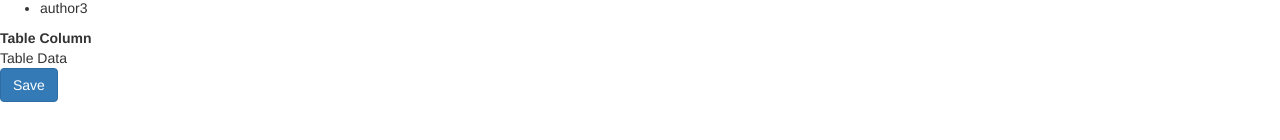
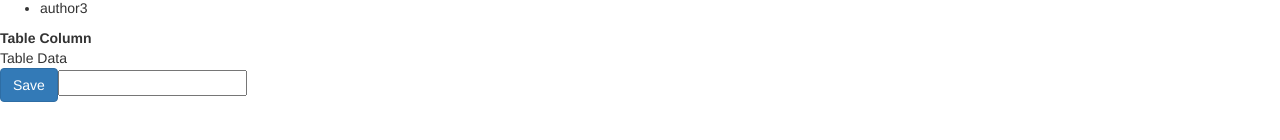
Before and after one commit to lbuthman/typescript-basics, an Angular app in the folder course-example/: page / in a window 1280 px wide. Shown: the part 448-588 px from the top of the page. Built offline with nearby package versions, Linux system fonts and the light colour scheme.

Commit message:
[example] Event filtering example

```diff
--- a/course-example/src/app/authors/authors.component.html
+++ b/course-example/src/app/authors/authors.component.html
@@ -11,3 +11,4 @@
   </tr>
 </table>
 <button (click)="onClick($event)" class="btn" [class.btn-primary]="isPrimary">Save</button>
+<input (keyup.enter)="onKeyUp()"/>
--- a/course-example/src/app/authors/authors.component.ts
+++ b/course-example/src/app/authors/authors.component.ts
@@ -23,4 +23,8 @@ export class AuthorsComponent implements OnInit {
     alert("I was clicked! " + event.isTrusted);
   }
 
+  onKeyUp() {
+    alert("Enter was pressed. Good job.");
+  }
+
 }
```
